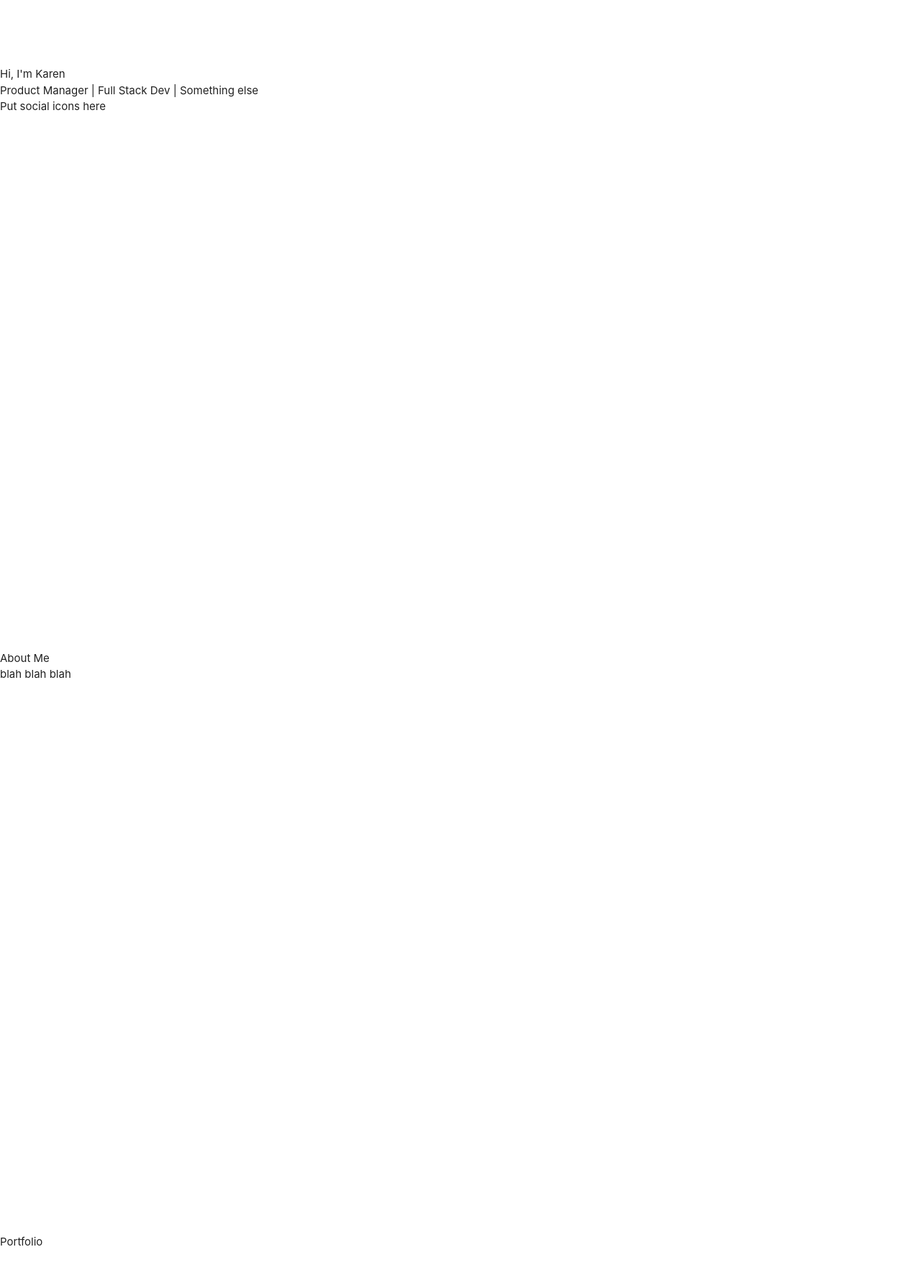
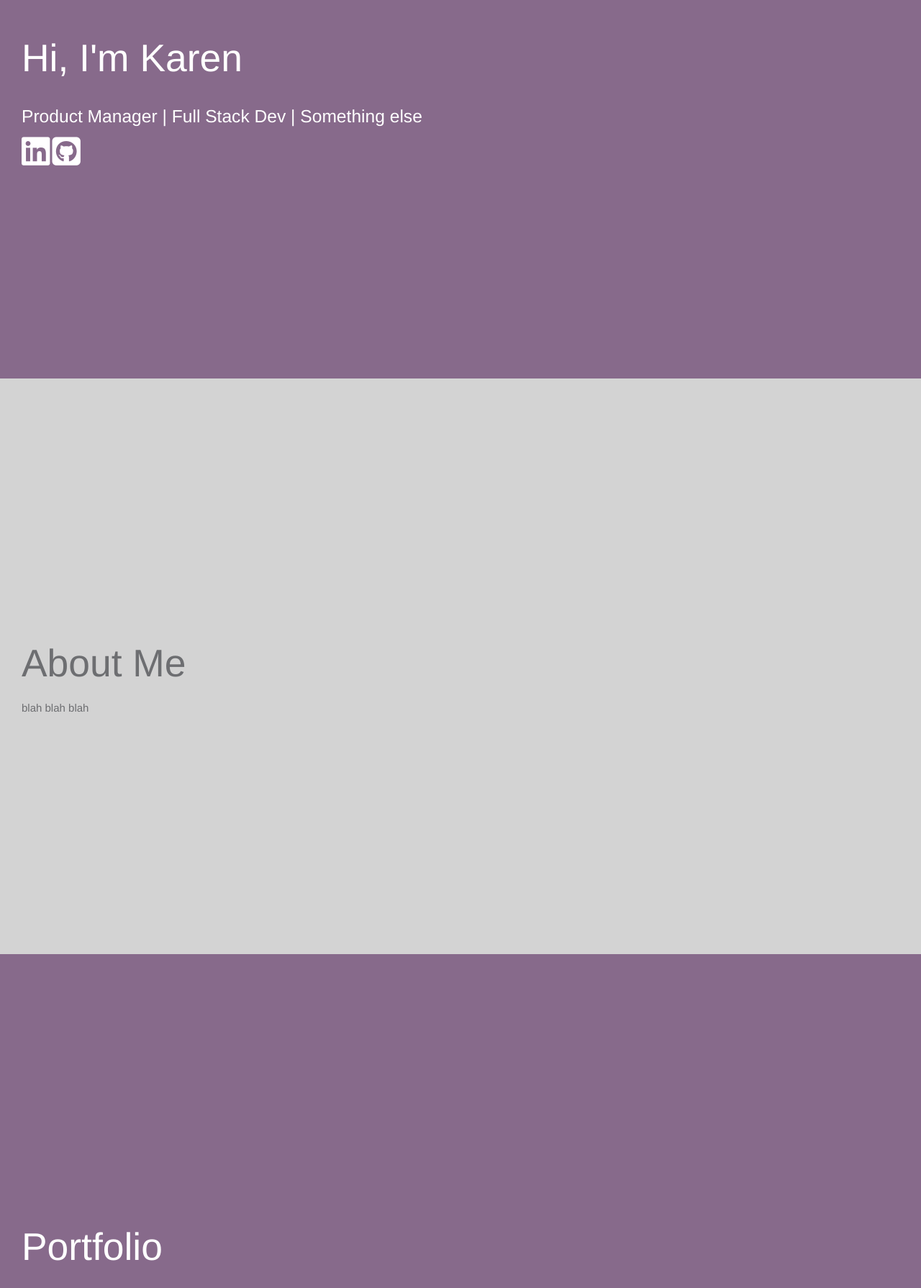
Before and after one commit to kalargent/ReactPortfolio, a React (Create React App) app: page / in a window 1280 px wide. Shown: the part 274-2064 px from the top of the page at 72% size. Built offline with nearby package versions, Linux system fonts and the light colour scheme.

Commit message:
updated  basic color scheme and added FA icons to landing page with links.

```diff
--- a/public/index.html
+++ b/public/index.html
@@ -53,7 +53,10 @@
     <!--FONT AWESOME-->
     <script src="https://kit.fontawesome.com/b7ff529076.js" crossorigin="anonymous"></script>
 
-    <title>React App</title>
+    <!--GOOGLE FONTS-->
+    <link href="https://fonts.googleapis.com/css?family=Arimo|Raleway&display=swap" rel="stylesheet">
+
+    <title>Karen Largent</title>
   </head>
   <body>
     <noscript>You need to enable JavaScript to run this app.</noscript>
--- a/src/components/ProjectCard/index.js
+++ b/src/components/ProjectCard/index.js
@@ -1,8 +1,10 @@
 import React from "react";
+// import projects from "../../projects.json";
 import "./style.css";
 
 function ProjectCard(props) {
   return (
+
     <div className="row">
       <div className="col s12 m7">
         <div className="card">
--- a/src/pages/AboutPage/index.js
+++ b/src/pages/AboutPage/index.js
@@ -6,7 +6,7 @@ const AboutPage = (props) =>{
     return (
         <div className="about-page">
             <div className="about-title">
-                About Me
+                <h2>About Me</h2>
             </div>
 
             <div className="about-text">
--- a/src/pages/AboutPage/style.css
+++ b/src/pages/AboutPage/style.css
@@ -4,4 +4,23 @@
     flex: 0 1 auto;
     flex-direction: column;
     justify-content: center;
+    background-color: lightgray;
 }
+
+.about-title {
+    font-family: 'Arimo', sans-serif;
+    /* size: 100rem;  */
+    color:#6D6E71;
+    padding-left: 30px;
+}
+
+.about-text {
+    font-family: 'Arimo', sans-serif;
+    /* size: 100rem;  */
+    color:#6D6E71;
+    padding-left: 30px;
+}
+
+.social {
+    padding-left: 30px;
+}
--- a/src/pages/LandingPage/index.js
+++ b/src/pages/LandingPage/index.js
@@ -6,14 +6,16 @@ const LandingPage = (props) =>{
     return (
         <div className="landing-page">
             <div className="intro">
-                Hi, I'm Karen
+                <h2>Hi, I'm Karen</h2>
             </div>
             <div className="tagline">
-                Product Manager | Full Stack Dev | Something else
+                <h5>Product Manager | Full Stack Dev | Something else </h5>
             </div>
 
             <div className="social">
-                Put social icons here
+            <a href = "https://www.linkedin.com/in/karen-largent-ab01494/" rel = "noopener noreferrer" target="_blank"><i className="fab fa-linkedin fa-3x"></i></a>
+            <a href = "https://github.com/kalargent" rel = "noopener noreferrer" target="_blank"><i className="fab fa-github-square fa-3x"></i></a>
+            {/* <a href = "https://github.com/kalargent" rel = "noopener noreferrer" target="_blank"><i class="fas fa-file"></i></a>  */}
             </div>
         </div>
     )
--- a/src/pages/LandingPage/style.css
+++ b/src/pages/LandingPage/style.css
@@ -4,4 +4,27 @@
     flex: 0 1 auto;
     flex-direction: column;
     justify-content: center;
+    background-color: #876A8B;
 }
+
+.intro {
+    font-family: 'Arimo', sans-serif;
+    /* size: 100rem;  */
+    color: white;
+    padding-left: 30px;
+}
+
+.tagline {
+    font-family: 'Arimo', sans-serif;
+    /* size: 100rem;  */
+    color: white;
+    padding-left: 30px;
+}
+
+.social {
+    padding-left: 30px;
+}
+
+.fab {
+    color:white
+}
--- a/src/pages/PortfolioPage/index.js
+++ b/src/pages/PortfolioPage/index.js
@@ -9,7 +9,7 @@ const PortfolioPage = (props) =>{
     return (
         <div className="portfolio-page">
             <div className="portfolio-title">
-               Portfolio
+               <h2>Portfolio</h2>
             </div>
             <div>
 
--- a/src/pages/PortfolioPage/style.css
+++ b/src/pages/PortfolioPage/style.css
@@ -4,4 +4,12 @@
     flex: 0 1 auto;
     flex-direction: column;
     justify-content: center;
+    background-color: #876A8B;
 }
+
+.portfolio-title {
+    font-family: 'Arimo', sans-serif;
+    /* size: 100rem;  */
+    color: white;
+    padding-left: 30px;
+}
```
Also changed, not shown: src/App.js (line endings or trailing spaces).
